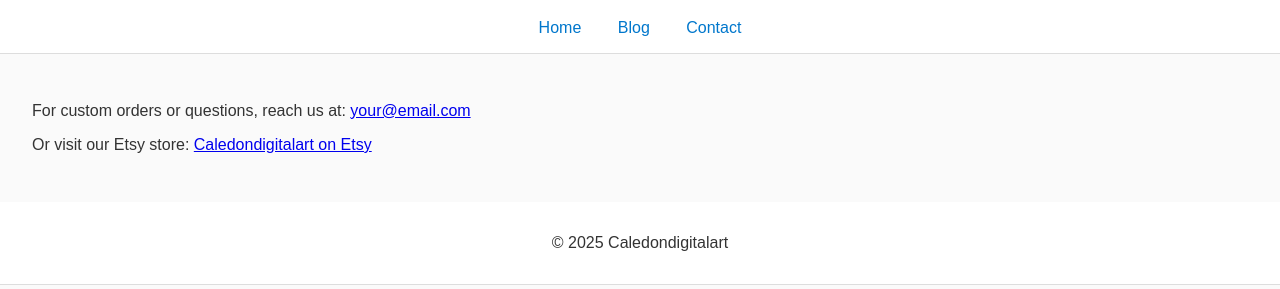
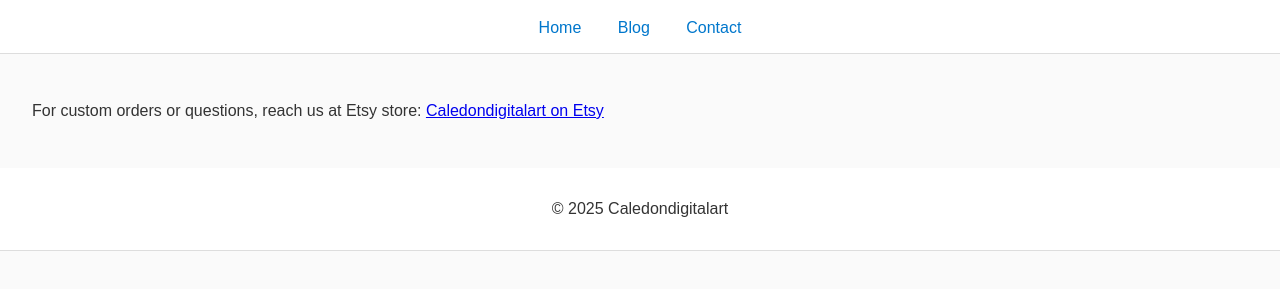
Before and after one commit to eybaba1389elimam/eybaba1389elimam.github.io, a plain HTML site: page contact.html in a window 1280 px wide. Shown: the part 77-366 px from the top of the page. Drawn offline with Linux system fonts and the light colour scheme; files that its build step writes are made by us from their sources.

Commit message:
Update contact.html

```diff
--- a/contact.html
+++ b/contact.html
@@ -16,8 +16,7 @@
     </nav>
   </header>
   <main>
-    <p>For custom orders or questions, reach us at: <a href="mailto:your@email.com">your@email.com</a></p>
-    <p>Or visit our Etsy store: <a href="https://www.etsy.com/shop/Caledondigitalart" target="_blank">Caledondigitalart on Etsy</a></p>
+    <p>For custom orders or questions, reach us at Etsy store: <a href="https://www.etsy.com/de/shop/caledondigitalart" target="_blank">Caledondigitalart on Etsy</a></p>
   </main>
   <footer>
     <p>&copy; 2025 Caledondigitalart</p>
```
